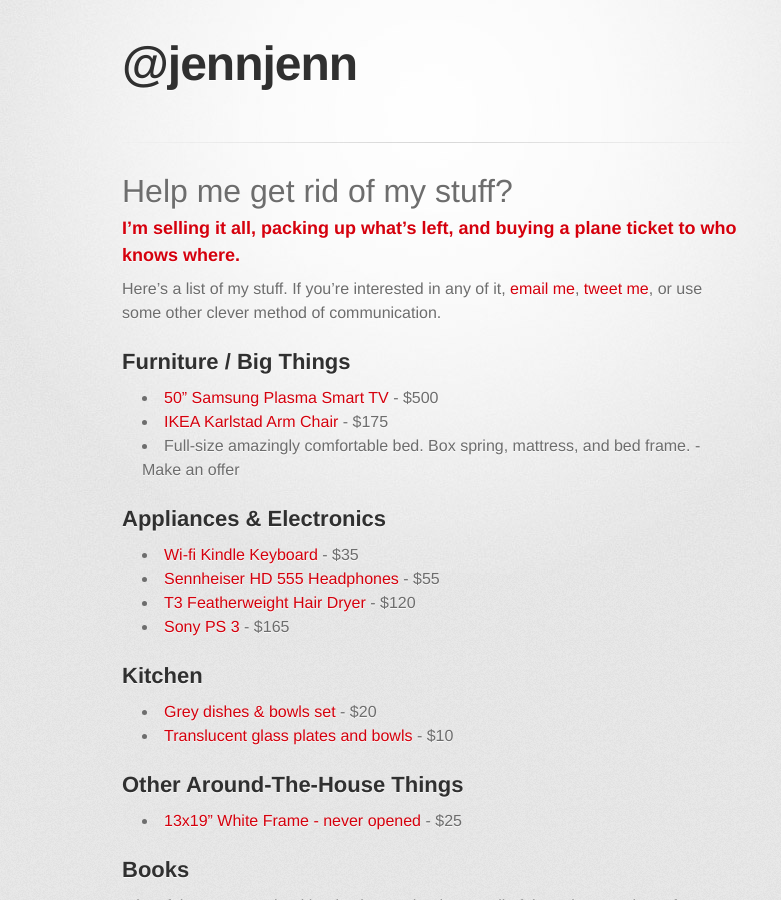
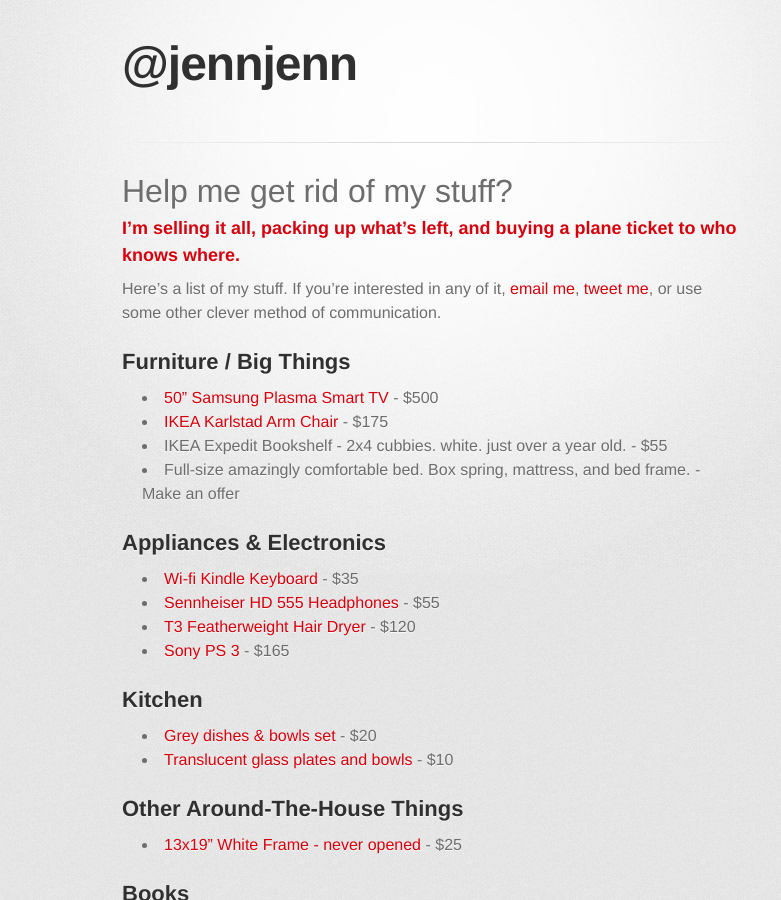
Before and after one commit to jennjenn/static, a Jekyll site: the page built from index.md, in a window 1280 px wide and 900 px high. Shown: the whole window, without its empty margins (208-989 px from the left). Built offline with Jekyll 4.4.1, drawn with Linux system fonts in a browser that asks for light colours; some web fonts are replaced.

Commit message:
adds bookshelf

```diff
--- a/_includes/minimalism.md
+++ b/_includes/minimalism.md
@@ -8,6 +8,7 @@
 
 * [50" Samsung Plasma Smart TV](http://newyork.craigslist.org/mnh/ele/4495752893.html) - $500
 * [IKEA Karlstad Arm Chair](http://newyork.craigslist.org/mnh/fuo/4496382878.html) - $175
+* IKEA Expedit Bookshelf - 2x4 cubbies. white. just over a year old. - $55
 * Full-size amazingly comfortable bed. Box spring, mattress, and bed frame. - Make an offer
 
 ## Appliances & Electronics
```
